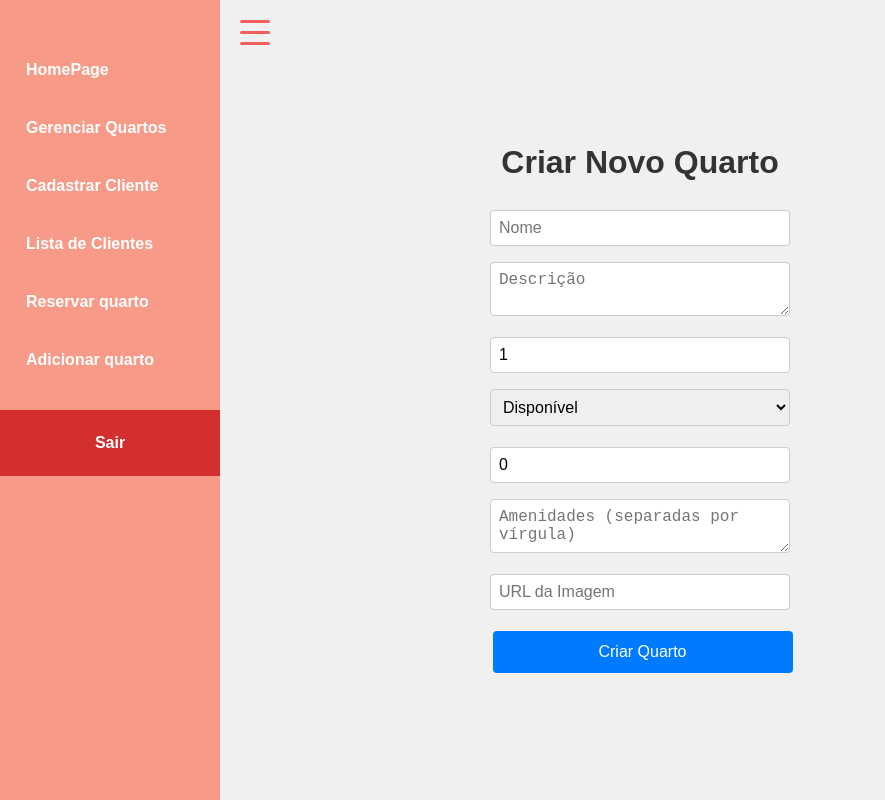
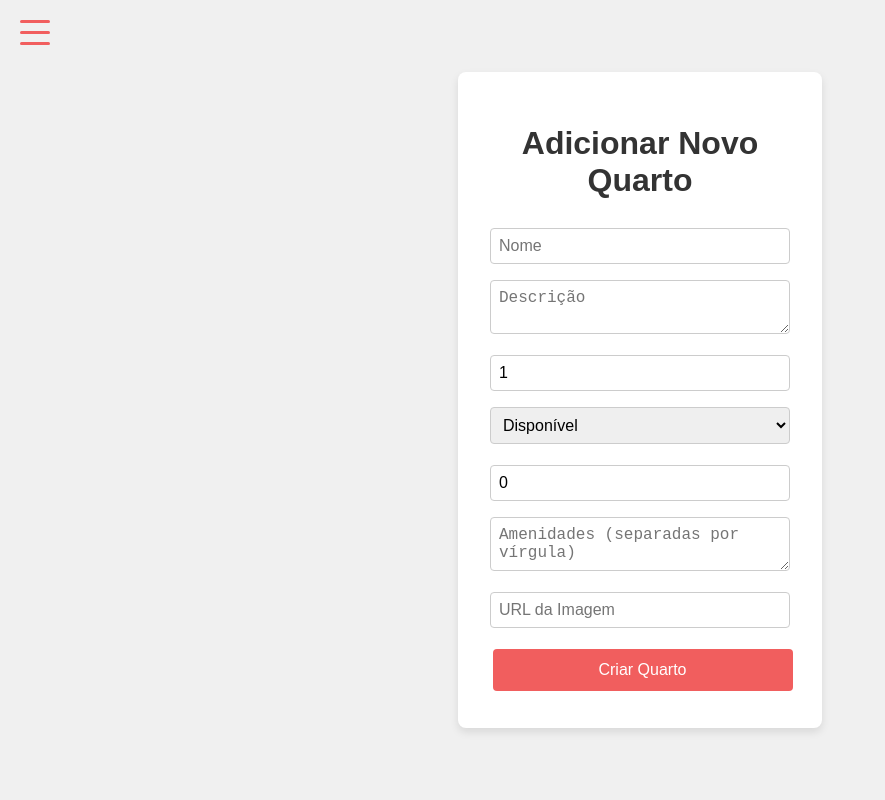
Before and after one commit to JorgeBeeck/projeto_aplicado_reserva_de_quartos, a React (Create React App) app in the folder gerenciamento-quartos/: page /create-room in a window 1280 px wide. Shown: the whole page, without its empty margins (0-885 px from the left). Built offline with nearby package versions, Linux system fonts and the light colour scheme; no server answers; sample sign-in values are in the browser's storage.

Commit message:
feat: atualizacao de estilos

```diff
--- a/gerenciamento-quartos/src/components/Sidebar.js
+++ b/gerenciamento-quartos/src/components/Sidebar.js
@@ -1,3 +1,4 @@
+// src/components/Sidebar.js
 import React, { useState } from 'react';
 import { Link, useNavigate } from 'react-router-dom';
 import { signOut } from 'firebase/auth';
@@ -5,10 +6,19 @@ import { auth } from '../firebase';
 
 const Sidebar = () => {
   const navigate = useNavigate();
-  const [sidebarOpen, setSidebarOpen] = useState(true);
+  const [sidebarOpen, setSidebarOpen] = useState(false); // Inicia a sidebar fechada
 
   const toggleSidebar = () => {
     setSidebarOpen(!sidebarOpen);
+  };
+
+  const handleLogout = async () => {
+    try {
+      await signOut(auth);
+      navigate('/login');
+    } catch (error) {
+      console.error('Erro ao fazer logout:', error);
+    }
   };
 
   const sidebarStyles = {
@@ -18,12 +28,7 @@ const Sidebar = () => {
     position: 'fixed',
     top: 0,
     left: sidebarOpen ? '0' : '-220px',
-    overflowX: 'hidden',
     transition: '0.3s',
-    display: 'flex',
-    flexDirection: 'column',
-    alignItems: 'center',
-    paddingTop: '20px',
     zIndex: 1000,
   };
 
@@ -31,12 +36,11 @@ const Sidebar = () => {
     listStyleType: 'none',
     padding: 0,
     width: '100%',
+    marginTop: '20px', // Adiciona espaço acima da lista de links
   };
 
   const liStyles = {
     marginBottom: '10px',
-    width: '90%',
-    margin: '10px auto', // Adiciona margem entre os itens
   };
 
   const linkStyles = {
@@ -50,11 +54,6 @@ const Sidebar = () => {
     textAlign: 'center',
   };
 
-  const linkHoverStyles = {
-    backgroundColor: '#FFB4A9',
-    color: '#333',
-  };
-
   const logoutStyles = {
     color: '#fff',
     textDecoration: 'none',
@@ -62,17 +61,21 @@ const Sidebar = () => {
     fontWeight: 'bold',
     backgroundColor: '#d32f2f',
     padding: '24px',
-    width: '100%',
     textAlign: 'center',
+    marginTop: 'auto', // Coloca o link de logout na parte inferior
   };
 
-  const handleLogout = async () => {
-    try {
-      await signOut(auth);
-      navigate('/login');
-    } catch (error) {
-      console.error('Erro ao fazer logout:', error);
-    }
+  const overlayStyles = {
+    position: 'fixed',
+    top: 0,
+    left: 0,
+    width: sidebarOpen ? '100%' : '0',
+    height: '100vh',
+    backgroundColor: 'rgba(0, 0, 0, 0.5)', // Cor de fundo semi-transparente
+    opacity: sidebarOpen ? '1' : '0',
+    transition: 'opacity 0.3s',
+    pointerEvents: sidebarOpen ? 'auto' : 'none', // Habilita ou desabilita interações com o overlay
+    zIndex: 999, // Coloca o overlay abaixo da sidebar
   };
 
   const toggleButtonStyles = {
@@ -116,6 +119,8 @@ const Sidebar = () => {
         <div style={lineStyles}></div>
         <div style={lineStyles}></div>
       </div>
+      {/* Overlay para cobrir a tela principal quando a sidebar estiver aberta */}
+      <div style={overlayStyles}></div>
       <style>
         {`
           .sidebar-link:hover {
--- a/gerenciamento-quartos/src/pages/ClientListPage.js
+++ b/gerenciamento-quartos/src/pages/ClientListPage.js
@@ -1,4 +1,3 @@
-// src/pages/ClientListPage.js
 import React, { useState, useEffect } from 'react';
 import { db } from '../firebase';
 import { collection, getDocs, deleteDoc, doc, updateDoc } from 'firebase/firestore';
@@ -102,7 +101,7 @@ const ClientListPage = () => {
           </thead>
           <tbody>
             {clients.map((client) => (
-              <tr key={client.id}>
+              <tr key={client.id} style={styles.row}>
                 <td style={styles.td}>{client.name}</td>
                 <td style={styles.td}>{client.cpf}</td>
                 <td style={styles.td}>{client.email}</td>
@@ -132,23 +131,32 @@ const styles = {
   table: {
     width: '100%',
     borderCollapse: 'collapse',
+    marginTop: '20px',
+    boxShadow: '0 4px 8px rgba(0, 0, 0, 0.1)',
   },
   th: {
-    border: '1px solid #ddd',
-    padding: '8px',
     backgroundColor: '#f2f2f2',
     color: '#333',
     textAlign: 'left',
+    padding: '12px',
+    borderBottom: '1px solid #ddd',
   },
   td: {
-    border: '1px solid #ddd',
-    padding: '8px',
+    borderBottom: '1px solid #ddd',
+    padding: '12px',
+    textAlign: 'left',
+  },
+  row: {
+    transition: 'background-color 0.3s ease',
+    '&:hover': {
+      backgroundColor: '#f9f9f9',
+    },
   },
   editButton: {
     backgroundColor: '#4CAF50',
     color: 'white',
     border: 'none',
-    padding: '5px 10px',
+    padding: '8px 12px',
     textAlign: 'center',
     textDecoration: 'none',
     display: 'inline-block',
@@ -161,7 +169,7 @@ const styles = {
     backgroundColor: '#f44336',
     color: 'white',
     border: 'none',
-    padding: '5px 10px',
+    padding: '8px 12px',
     textAlign: 'center',
     textDecoration: 'none',
     display: 'inline-block',
--- a/gerenciamento-quartos/src/pages/CreateRoomPage.js
+++ b/gerenciamento-quartos/src/pages/CreateRoomPage.js
@@ -1,4 +1,3 @@
-// src/pages/CreateRoomPage.js
 import React, { useState } from 'react';
 import { useNavigate } from 'react-router-dom';
 import { db } from '../firebase';
@@ -41,7 +40,8 @@ const CreateRoomPage = () => {
 
   return (
     <div style={styles.container}>
-      <h1 style={styles.title}>Criar Novo Quarto</h1>
+      <div style={styles.formContainer}>
+        <h1 style={styles.title}>Adicionar Novo Quarto</h1>
         <form onSubmit={handleSubmit} style={styles.form}>
           <input
             type="text"
@@ -100,11 +100,12 @@ const CreateRoomPage = () => {
             onChange={(e) => setImagemUrl(e.target.value)}
             style={styles.input}
           />
-        <button type="submit" style={styles.button}>
+          <button type="submit" style={styles.button} disabled={loading}>
             {loading ? 'Carregando...' : 'Criar Quarto'}
           </button>
         </form>
         {error && <p style={styles.error}>{error}</p>}
+      </div>
     </div>
   );
 };
@@ -116,15 +117,25 @@ const styles = {
     alignItems: 'center',
     justifyContent: 'center',
     height: '100vh',
-    backgroundColor: '#f0f0f0',
+    width: '100vw',
+  },
+  formContainer: {
+    backgroundColor: '#FFFFFF',
+    borderRadius: '8px',
+    margin: '48px',
+    padding: '32px',
+    boxShadow: '0 4px 8px rgba(0, 0, 0, 0.1)',
+    width: '300px',
+    maxWidth: '90%',
   },
   title: {
     marginBottom: '1.5rem',
     fontFamily: 'Arial, sans-serif',
     color: '#333',
+    fontWeight: 'bold',
+    textAlign: 'center',
   },
   form: {
-    width: '300px',
     display: 'flex',
     flexDirection: 'column',
     alignItems: 'center',
@@ -143,7 +154,7 @@ const styles = {
     padding: '0.75rem',
     fontSize: '1rem',
     color: '#fff',
-    backgroundColor: '#007bff',
+    backgroundColor: '#F15E5E',
     border: 'none',
     borderRadius: '4px',
     cursor: 'pointer',
@@ -151,6 +162,7 @@ const styles = {
   error: {
     color: 'red',
     marginTop: '0.5rem',
+    textAlign: 'center',
   },
 };
 
--- a/gerenciamento-quartos/src/pages/RegisterClientPage.js
+++ b/gerenciamento-quartos/src/pages/RegisterClientPage.js
@@ -1,4 +1,3 @@
-// src/pages/RegisterClientPage.js
 import React, { useState } from 'react';
 import { useNavigate } from 'react-router-dom';
 import { db } from '../firebase';
@@ -33,6 +32,7 @@ const RegisterClientPage = () => {
 
   return (
     <div style={styles.container}>
+      <div style={styles.formContainer}>
         <h1 style={styles.title}>Cadastro de Cliente</h1>
         <form onSubmit={handleSubmit} style={styles.form}>
           <input
@@ -59,11 +59,12 @@ const RegisterClientPage = () => {
             style={styles.input}
             required
           />
-        <button type="submit" style={styles.button}>
+          <button type="submit" style={styles.button} disabled={loading}>
             {loading ? 'Carregando...' : 'Cadastrar'}
           </button>
         </form>
         {error && <p style={styles.error}>{error}</p>}
+      </div>
     </div>
   );
 };
@@ -76,15 +77,25 @@ const styles = {
     alignItems: 'center',
     justifyContent: 'center',
     height: '100vh',
-    backgroundColor: '#f0f0f0',
+    width: '100vw',
+  },
+  formContainer: {
+    backgroundColor: '#FFFFFF',
+    borderRadius: '8px',
+    margin: '48px',
+    padding: '32px',
+    boxShadow: '0 4px 8px rgba(0, 0, 0, 0.1)',
+    width: '300px',
+    maxWidth: '90%',
   },
   title: {
     marginBottom: '1.5rem',
     fontFamily: 'Arial, sans-serif',
     color: '#333',
+    fontWeight: 'bold',
+    textAlign: 'center',
   },
   form: {
-    width: '300px',
     display: 'flex',
     flexDirection: 'column',
     alignItems: 'center',
@@ -103,7 +114,7 @@ const styles = {
     padding: '0.75rem',
     fontSize: '1rem',
     color: '#fff',
-    backgroundColor: '#007bff',
+    backgroundColor: '#F15E5E',
     border: 'none',
     borderRadius: '4px',
     cursor: 'pointer',
@@ -111,6 +122,7 @@ const styles = {
   error: {
     color: 'red',
     marginTop: '0.5rem',
+    textAlign: 'center',
   },
 };
 
```
Lines whose indentation alone changed are shown as unchanged.
